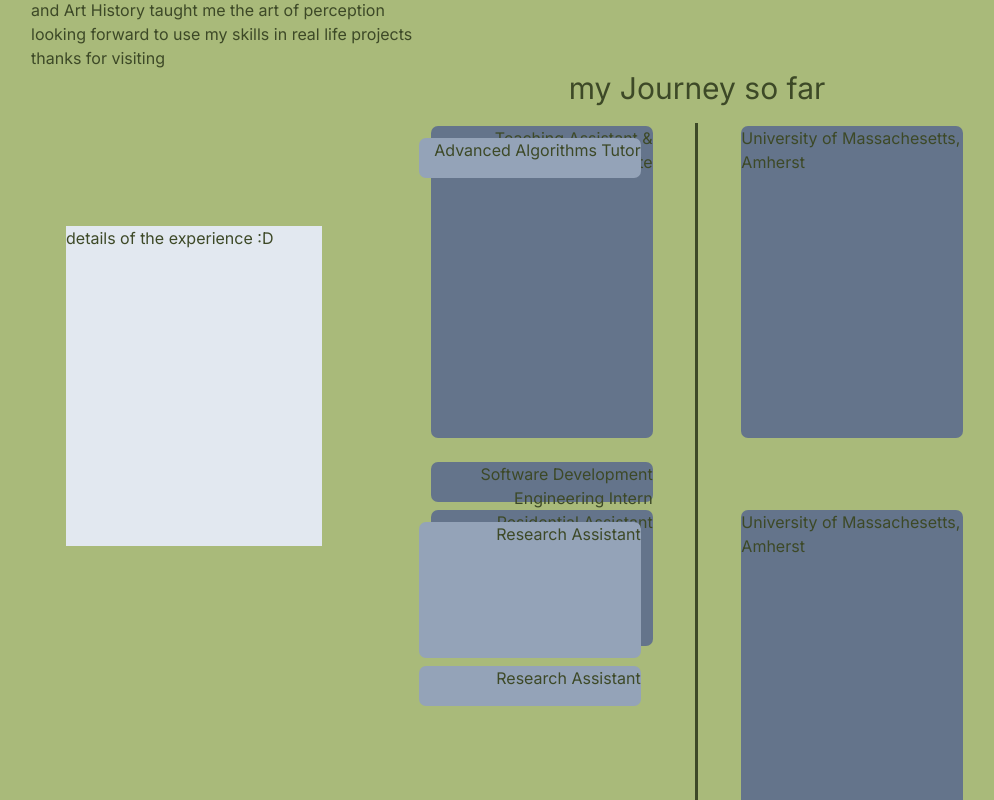
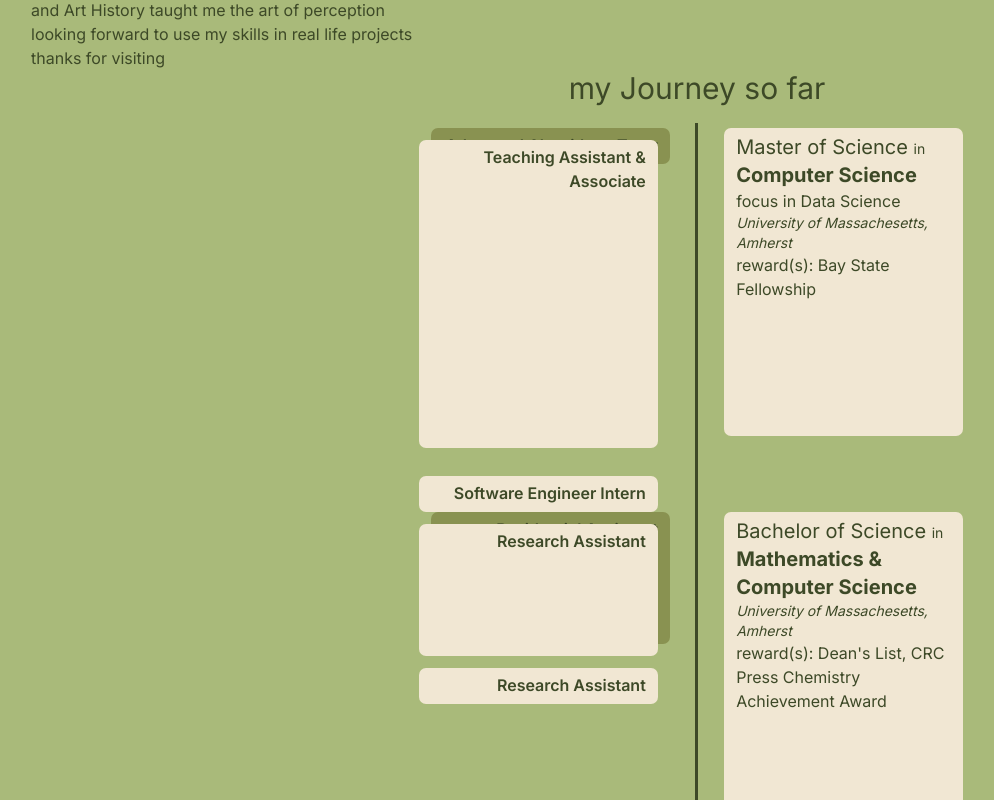
Before and after one commit to sabri-xz/portfolio, a Next.js app: page /about in a window 1280 px wide. Shown: the part 1280-2080 px from the top of the page, without its empty margins (143-1137 px from the left). Built offline with nearby package versions, Linux system fonts and the light colour scheme.

Commit message:
prototype of reformatted about me ready

```diff
--- a/app/about/components/TimeLine.tsx
+++ b/app/about/components/TimeLine.tsx
@@ -9,7 +9,7 @@ interface ExpInfo {
     company: string,
     start_date: string,
     end_date: string,
-    decription: string
+    description: string
 }
 
 interface EduInfo {
@@ -34,7 +34,7 @@ const TimeLine: React.FC<{info: any}> = ( {info} ) => {
     const experiences: ExpInfo[] = info.experiences;
     const [showDetails, setShowDetails] = useState({show: false, id: "0"})
 
-    const bottom_group: string[] = ["4", "5", "7"]
+    const top_group: string[] = ["1", "2", "3", "4", "5"]
 
     let max_date: string = education.reduce( (max, edu) => {
         return new Date(edu.end_date) > new Date(max) ? edu.end_date : max
@@ -63,7 +63,7 @@ const TimeLine: React.FC<{info: any}> = ( {info} ) => {
 
         const monthSpan = calcMonthsDiff(startDate, endDate)
         const heightSpan = monthSpan * h_per_month
-        const padding = 4
+        const padding = 6
 
         const startLoc = padding + calcMonthsDiff(endDate, maxDate) * h_per_month
 
@@ -71,73 +71,98 @@ const TimeLine: React.FC<{info: any}> = ( {info} ) => {
     }
 
     function hoverHandler(id: string) {
-        setShowDetails({show: true, id: id})
-        console.log(showDetails)
+        setShowDetails({show: !showDetails.show, id: id})
+    }
+
+    function getDisplayInfo(exp: ExpInfo | undefined) {
+        if (!exp) {
+            return <div> no information </div>
+        }
+
+        const description = exp.description;
+        const role = exp.role;
+        const company = exp.company
+
+        return (
+            <div className="whitespace-pre-wrap flex flex-col w-full h-auto ">
+                <span className="text-xl font-bold">{role}</span>
+                <span className="text-sm italic">{company}</span>
+                <span className="mt-1">{description}</span>
+            </div>
+        )
     }
 
     return (
         <div className="flex flex-row h-auto relative justify-between pt-4">
-            <div className={`flex flex-col relative w-5/12 h-[${total_months*h_per_month + 32}px] items-end`}>
+            <div className={`flex flex-col relative w-1/2 h-[${total_months*h_per_month + 32}px] items-end`}>
                 {
                     experiences.map( (exp, index) => {
                         const [startLoc, height] = datesToStartLocHeight(exp.start_date, exp.end_date)
 
-                        if (bottom_group.includes(exp.id)) {
+                        if (top_group.includes(exp.id)) {
                             return (
-                            <div key={index} className={`text-right bg-slate-500 timeline-item z-10`}
+                            <div key={index} className={`text-right bg-th-background timeline-item z-20 transition-colors duration-500`}
+                                style={{height: `${height}px`, top: `${startLoc + 12}px`, left: "-12px"}}
+                                onMouseEnter={ () => {
+                                    hoverHandler(exp.id)
+                                }}
+                                onMouseLeave={ () => {
+                                    hoverHandler(exp.id)
+                                }}>
+                                    <span className="font-semibold">{exp.role}</span>
+                                </div>)
+                        } else {
+                            return (
+                                <div key={index} className={`text-right bg-th-midground2 timeline-item z-10 transition-colors duration-500`}
                                 style={{height: `${height}px`, top: `${startLoc}px`}}
                                 onMouseEnter={ () => {
                                     hoverHandler(exp.id)
                                 }}
                                 onMouseLeave={ () => {
-
+                                    hoverHandler(exp.id)
                                 }}>
-                                    {exp.role}
-                                </div>)
-                        } else {
-                            return (
-                                <div key={index} className={`text-right bg-slate-400 timeline-item z-20`}
-                                style={{height: `${height}px`, top: `${startLoc+12}px`, left: "-12px"}}
-                                onMouseEnter={ () => {
-
-                                }}
-                                onMouseLeave={ () => {
-
-                                }}>
-                                    {exp.role}
+                                    <span className="font-semibold">{exp.role}</span>
                                 </div> )
                         }
                     })
                 }
             </div>
-            <div className="h-full w-4 flex justify-center text-th-foreground">
+
+            {/* divider */}
+            <div className="h-full w-4 flex justify-center text-th-foreground transition-colors duration-500 mx-5">
                 <svg width="4" height={"100%"} viewBox={`0 0 4 ${total_months*h_per_month + 32}`}>
                     <path d={`M1 1 L1 ${total_months*h_per_month + 32} Z`} fill="transparent" stroke="currentcolor" strokeWidth="4" />
                 </svg>
             </div>
-            <div className={`flex flex-col relative w-5/12 h-[${total_months*h_per_month + 32}px]`}>
+
+            <div className={`flex flex-col relative w-1/2 h-[${total_months*h_per_month + 32}px]`}>
                 {
                     education.map( (edu, index) => {
                         const [startLoc, height] = datesToStartLocHeight(edu.start_date, edu.end_date)
 
                         return (
-                            <div key={index} className={`bg-slate-500 timeline-item`}
-                                style={{height: `${height}px`, top: `${startLoc}px`}}
-                                onMouseEnter={ () => {
-
-                                }}
-                                onMouseLeave={ () => {
-
-                                }}>
-                                {edu.school} <br/>
+                            <div key={index} className={`flex flex-col bg-th-background timeline-item transition-colors duration-500`}
+                                style={{height: `${height}px`, top: `${startLoc}px`}}>
+                                    <span className="text-xl">
+                                        {edu.degree} <span className="text-sm">in</span> <span className="font-bold">{edu.majors}</span>
+                                    </span>
+                                    {
+                                        edu.concentration && (<span>
+                                            focus in {edu.concentration}
+                                        </span>)
+                                    }
+                                    <span className="italic text-sm">{edu.school}</span>
+                                    <span>
+                                        reward(s): {edu.rewards}
+                                    </span>
                             </div> )
                     })
                 }
             </div>
 
-            <section id="" className="absolute w-64 h-80 bg-slate-200"
-                style={{left: "-365px", top: "120px", visibility: "visible"}}>
-                details of the experience :D
+            <section id="" className="absolute w-80 h-auto bg-th-background rounded-md p-4"
+                style={{left: "-400px", top: "120px", visibility: showDetails.show ? "visible" : "hidden"}}>
+                {getDisplayInfo(experiences.find(exp => exp.id === showDetails.id))}
             </section>
         </div>
     )
--- a/app/about/page.tsx
+++ b/app/about/page.tsx
@@ -51,7 +51,7 @@ export default async function Home() {
           <PageSparkles />
         </section>
 
-        <section className="h-auto w-[100vw] bg-th-midground flex flex-col items-center py-44">
+        <section className="h-auto w-[100vw] bg-th-midground1 flex flex-col items-center py-44">
 
           <section className="flex flex-col md:w-[1028px] sm:w-[370px] ml-24">
             <span className="text-3xl">hello, </span>
--- a/app/data/aboutme.json
+++ b/app/data/aboutme.json
@@ -64,14 +64,14 @@
         {
             "id": "4",
             "role": "Teaching Assistant & Associate",
-            "company": " CICS - University of Massachusetts, Amherst",
+            "company": "CICS - University of Massachusetts, Amherst",
             "start_date":"2022-09",
             "end_date": "2024-05",
             "description": "- Independently designed, proposed, and instructed first-year seminar to foster a supportive and welcoming environment for freshmen entering Computer Science.\n- Provide academic support through office hours and timely updates of the course website via Git, addressing conceptual challenges, debugging, and optimization for various core undergraduate classes ensuring solidity in technical knowledge.\n- Lead engaging discussions to reinforce understanding of lecture materials including Git workflow, web development, general programming methodology, and algorithm designs."
         },
         {
             "id": "5",
-            "role": "Software Development Engineering Intern",
+            "role": "Software Engineer Intern",
             "company": "Amazon",
             "start_date":"2022-05",
             "end_date": "2022-08",
@@ -88,7 +88,7 @@
         {
             "id": "7",
             "role": "Residential Assistant",
-            "company": "ResLife - University of Massachesetts, Amherst",
+            "company": "University of Massachesetts, Amherst",
             "start_date":"2021-08",
             "end_date": "2022-05",
             "description": "- Completed duty as instructed: visible in the office during instructed hours, answer questions that may arise from the residents, and being accessible at all hours through duty hours.\n- Facilitated 35 assigned residents as they adapt to dorm living, addressed conflicts and incidents arising between residents professionally.\n- Led, prepared, and programmed community building activities such as updating bulletin boards, hosting floor meetings, and conducting general check-ins"
--- a/app/globals.css
+++ b/app/globals.css
@@ -5,7 +5,8 @@
 :root {
   /* default color palette is light theme */
   --foreground-color: #3D4927;
-  --midground-color: #6e7a4d;
+  --midground-color1: #6e7a4d;
+  --midground-color2: #aeb57e;
   --background-color: #F1E7D3;
   --secondary-color: #958B57;
   --tertiary-color: #F3CC4A;
@@ -33,7 +34,8 @@ body {
 
 [data-theme="dark"] {
   --foreground-color: #F1E7D3;
-  --midground-color: #6e7a4d;
+  --midground-color1: #6e7a4d;
+  --midground-color2: #aeb57e;
   --background-color: #3D4927;
   --secondary-color: #b67f13;
   --tertiary-color: #F3CC4A;
@@ -41,7 +43,8 @@ body {
 
 [data-theme="light"] {
   --foreground-color: #3D4927;
-  --midground-color: #a9ba7a;
+  --midground-color1: #a9ba7a;
+  --midground-color2: #899251;
   --background-color: #F1E7D3;
   --secondary-color: #958B57;
   --tertiary-color: #F3CC4A;
--- a/app/styles/pages.css
+++ b/app/styles/pages.css
@@ -55,6 +55,8 @@
     width: 100%;
     border-radius: 7px;
     position: absolute;
+    padding: 12px;
+    padding-top: 5px;
 }
 
 .timeline-item:hover {
--- a/tailwind.config.ts
+++ b/tailwind.config.ts
@@ -13,7 +13,8 @@ const config: Config = {
       },
       colors: {
         "th-foreground": "var(--foreground-color)",
-        "th-midground": "var(--midground-color)",
+        "th-midground1": "var(--midground-color1)",
+        "th-midground2": "var(--midground-color2)",
         "th-background": "var(--background-color)",
         "th-secondary": "var(--secondary-color)",
         "th-tertiary": "var(--tertiary-color)",
```
